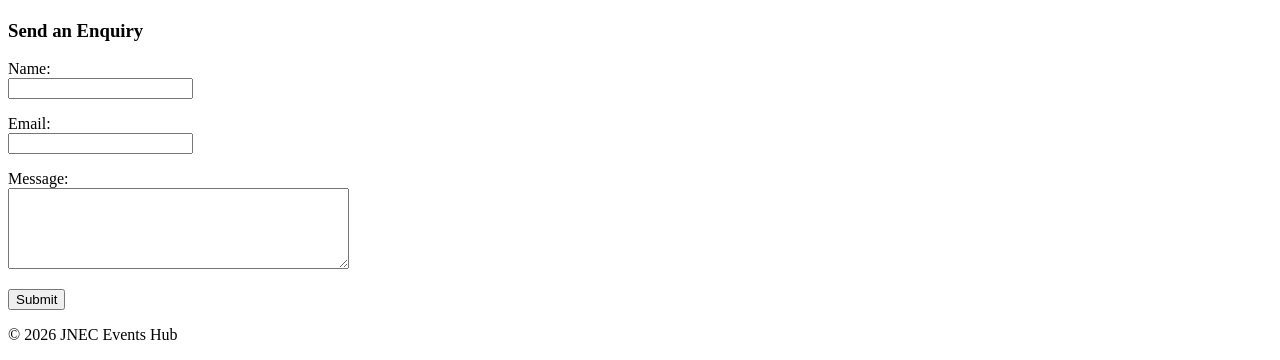
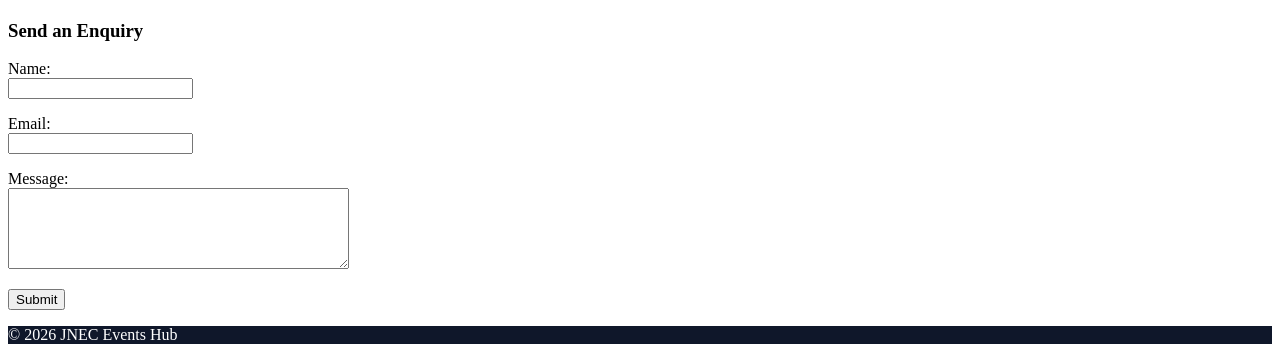
Before and after one commit to Tenzin20039/events_hub, a plain HTML site: page contact.html in a window 1280 px wide. Shown: the part 608-968 px from the top of the page. Drawn offline with Linux system fonts and the light colour scheme.

Commit message:
update contact page

```diff
--- a/contact.html
+++ b/contact.html
@@ -4,6 +4,12 @@
     <meta charset="UTF-8">
     <meta name="viewport" content="width=device-width, initial-scale=1.0">
     <title>JNEC Events Hub — contact</title>
+    <style>
+  footer {
+    background: #0f172a;
+    color: white;
+  }
+</style>
 </head>
 <body>
     <header id="top">
```
